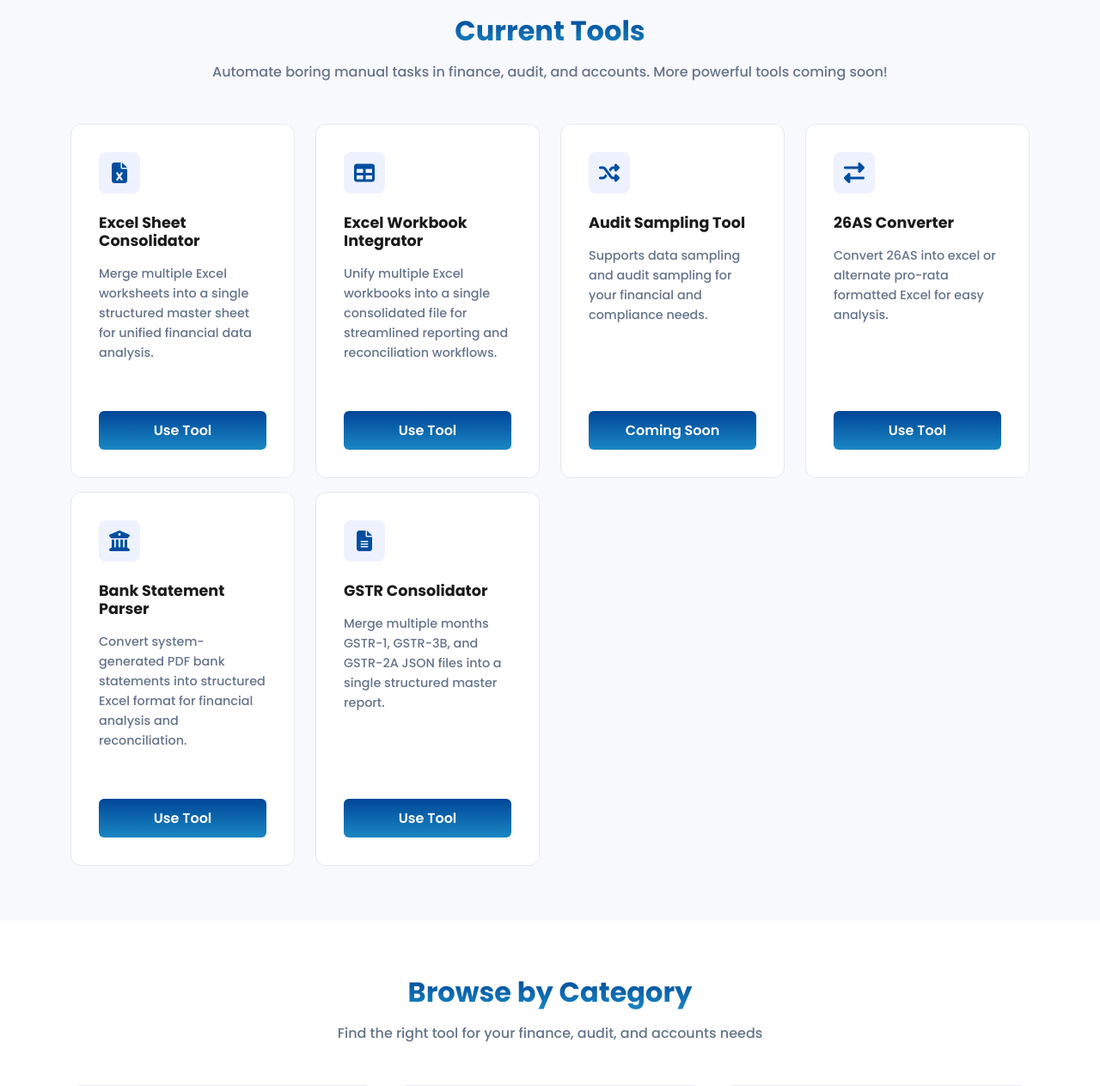
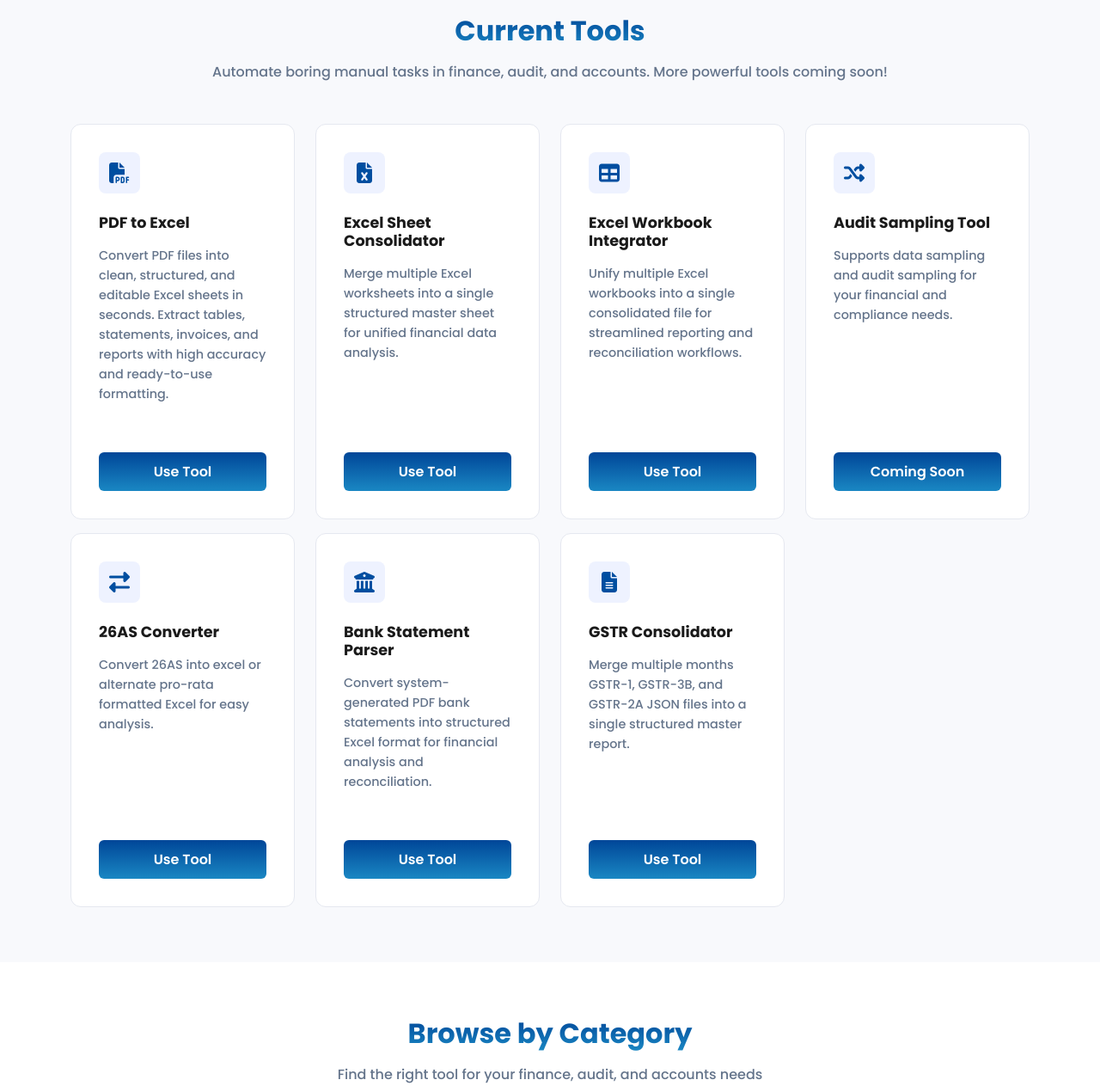
Before and after one commit to relievvautomation-collab/relievv, a PHP site: page / in a window 1280 px wide. Shown: the part 801-2064 px from the top of the page at 86% size. Run offline with PHP 8.4, Linux system fonts and the light colour scheme.

Commit message:
Update index.php

```diff
--- a/index.php
+++ b/index.php
@@ -268,6 +268,21 @@
             <p class="section-subtitle">Automate boring manual tasks in finance, audit, and accounts. More powerful tools coming soon!</p>
 
             <div class="row gy-3">
+                 <div class="col-md-6 col-lg-3">
+                    <div class="tool-card" id="tool-merge">
+                        <div class="tool-icon">
+                           <i class="fa-solid fa-file-pdf"></i>
+                        </div>
+                        <h5>PDF to Excel</h5>
+                        <p>Convert PDF files into clean, structured, and editable Excel sheets in seconds. Extract tables, statements, invoices, and reports with high accuracy and ready-to-use formatting.</p>
+
+                              <button class="btn-use-tool"
+                            onclick="windowredirecturl('https://pdftoexcel.relievv.in/', '_blank')">
+                            Use Tool
+                            </button>
+
+                    </div>
+                </div>
                 <div class="col-md-6 col-lg-3">
                     <div class="tool-card" id="tool-merge">
                         <div class="tool-icon">
```
